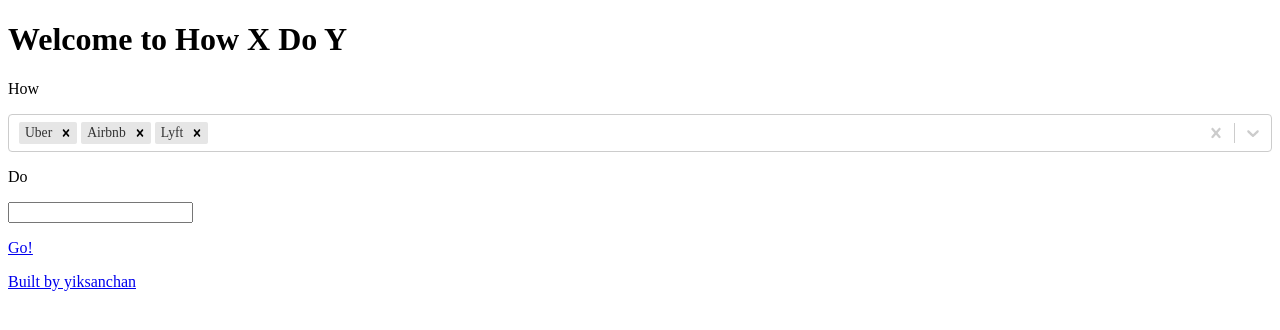
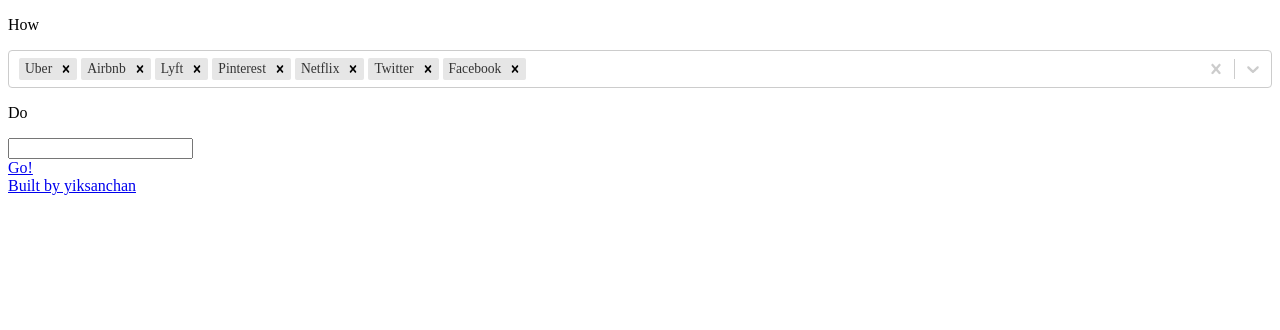
Before and after one commit to YikSanChan/howXdoY, a Next.js app: page / in a window 1280 px wide. Shown: the top 330 px of the page. Built offline with nearby package versions, Linux system fonts and the light colour scheme.

Commit message:
re-layout

```diff
--- a/pages/index.js
+++ b/pages/index.js
@@ -6,8 +6,13 @@
 // TODO: load static file
 const data = `Uber,eng.uber.com
 Airbnb,medium.com/airbnb-engineering
-Lyft,eng.lyft.com`;
+Lyft,eng.lyft.com
+Pinterest,medium.com/pinterest-engineering
+Netflix,netflixtechblog.com
+Twitter,blog.twitter.com/engineering
+Facebook,engineering.fb.com/`;
 
+// TODO: order by label
 const blogs = data.split("\n").map((s) => {
   const a = s.split(",");
   return { label: a[0], value: a[1] };
@@ -22,21 +27,18 @@
   );
 }
 
+// TODO: understand and cleanup class names
 export default function Home() {
   const [searchTerm, setSearchTerm] = React.useState("");
   const [selectedBlogs, setSelectedBlogs] = React.useState(blogs);
   return (
-    <div className="flex flex-col items-center justify-center min-h-screen py-2">
+    <div className="flex flex-col items-center min-h-screen">
       <Head>
         <title>How X Do Y</title>
         <link rel="icon" href="/favicon.ico" />
       </Head>
 
-      <main className="flex flex-col items-center justify-center flex-1 px-20">
-        <h1 className="text-6xl font-bold">
-          Welcome to <a className="text-blue-600">How X Do Y</a>
-        </h1>
-
+      <main className="flex items-center flex-1 w-1/4">
         <div className="w-full">
           <p>How</p>
           <Select
@@ -52,18 +54,21 @@
           <p>Do</p>
           <div className="flex flex-col">
             <input
-              className="border border-gray-300 rounded px-2 h-10"
+              className="border border-gray-300 rounded px-3 h-10"
               type="text"
               value={searchTerm}
               onChange={(e) => setSearchTerm(e.target.value)}
             />
           </div>
-          <p>
-            <a className="text-blue-600" href={getGoogleSearchQuery(
+          <a
+            className="text-blue-600"
+            href={getGoogleSearchQuery(
               searchTerm,
               selectedBlogs.map((blog) => blog.value)
-            )}>Go!</a>
-          </p>
+            )}
+          >
+            Go!
+          </a>
         </div>
       </main>
 
```
